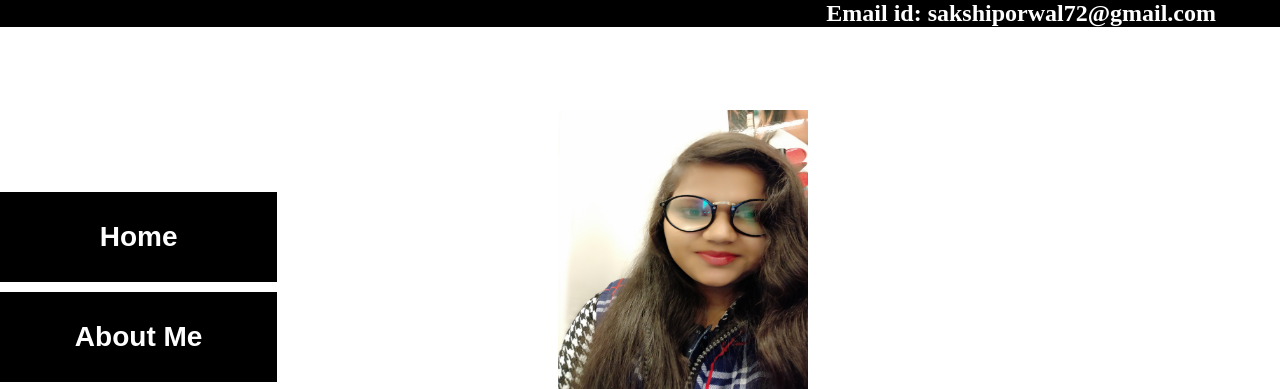
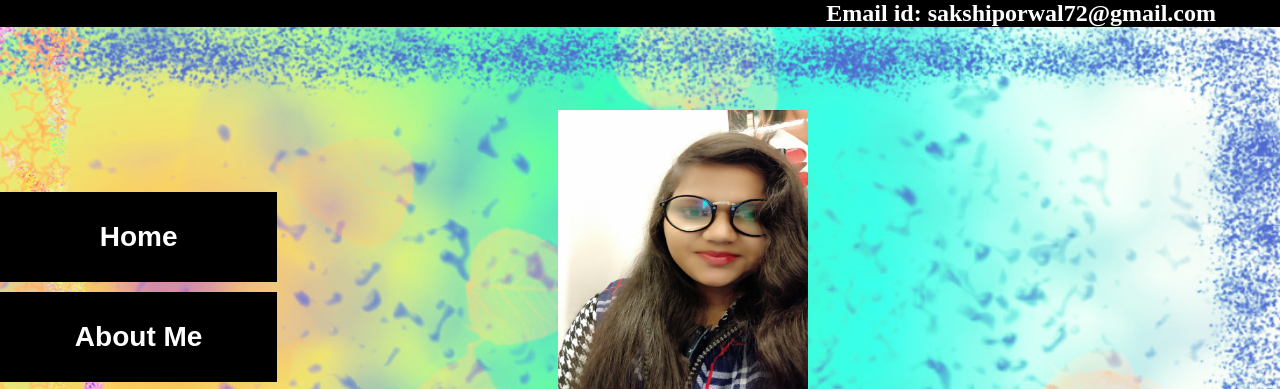
Before and after one commit to Sakshi-17/Portfolio, a plain HTML site: page index.html in a window 1280 px wide. Shown: the top 389 px of the page. Drawn offline with nearby package versions, Linux system fonts and the light colour scheme.

Commit message:
Update style.css

```diff
--- a/style.css
+++ b/style.css
@@ -12,7 +12,7 @@ html, body{
 .background{
     width: 100%;
     height: 100%;
-    background-image: url(image/abc.jpg);
+    background-image: url(img/abc.jpg);
     background-repeat: no-repeat;
     background-size: cover;
     position: relative;
```
